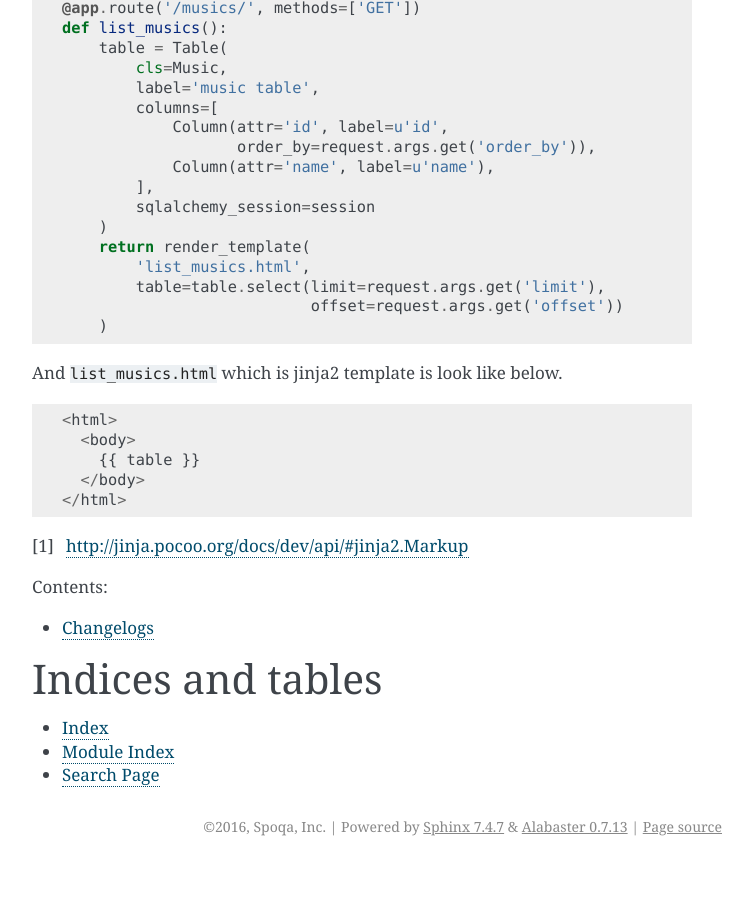
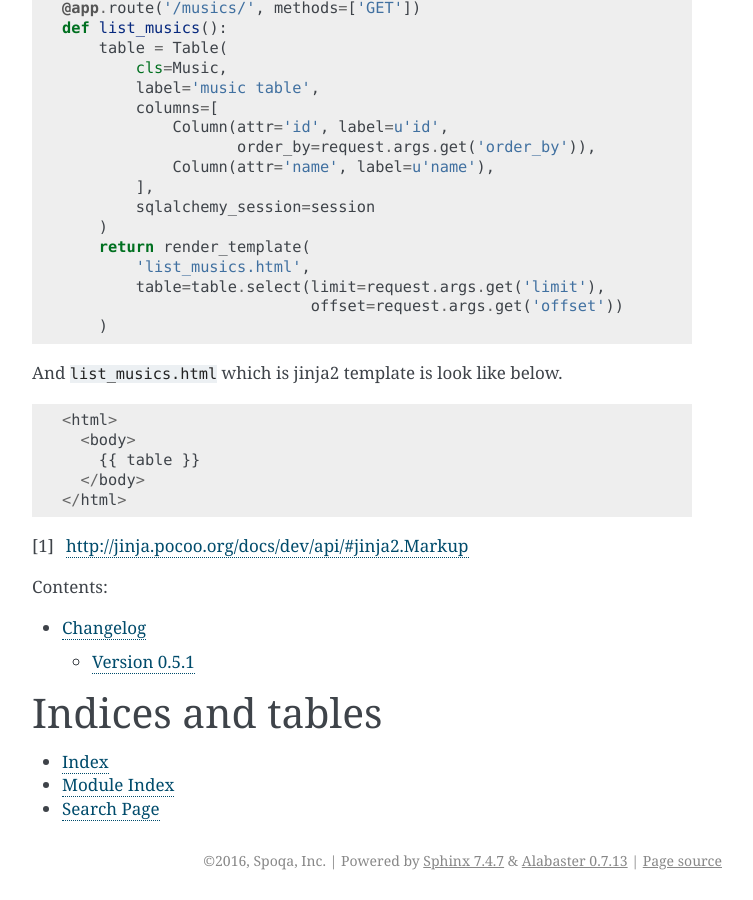
Before and after one commit to nowbusking/dodotable, a Sphinx documentation site: the page built from docs/index.rst, in a window 1280 px wide and 900 px high, scrolled down 1048 px. Shown: the whole window, without its empty margins (388-1141 px from the left). Built offline with Sphinx 7.4.7, drawn with Linux system fonts in a browser that asks for light colours; before the commit the page ends 1914 px from its top, so only the background shows below that.

Commit message:
Write changelog 0.5.1 will be released

```diff
--- a/docs/changes.rst
+++ b/docs/changes.rst
@@ -1,2 +1,7 @@
-Changelogs
-~~~~~~~~~~
+Changelog
+=========
+
+Version 0.5.1
+-------------
+
+To be released.
```
